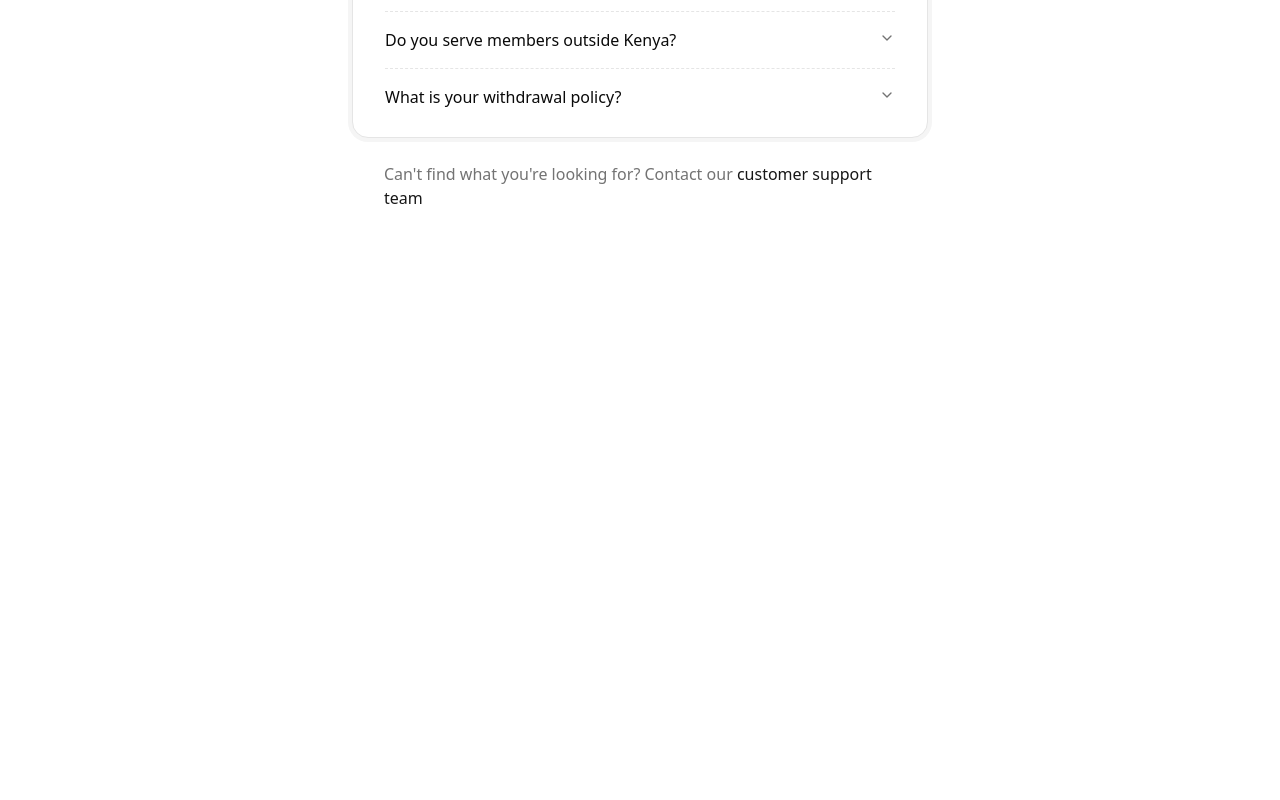
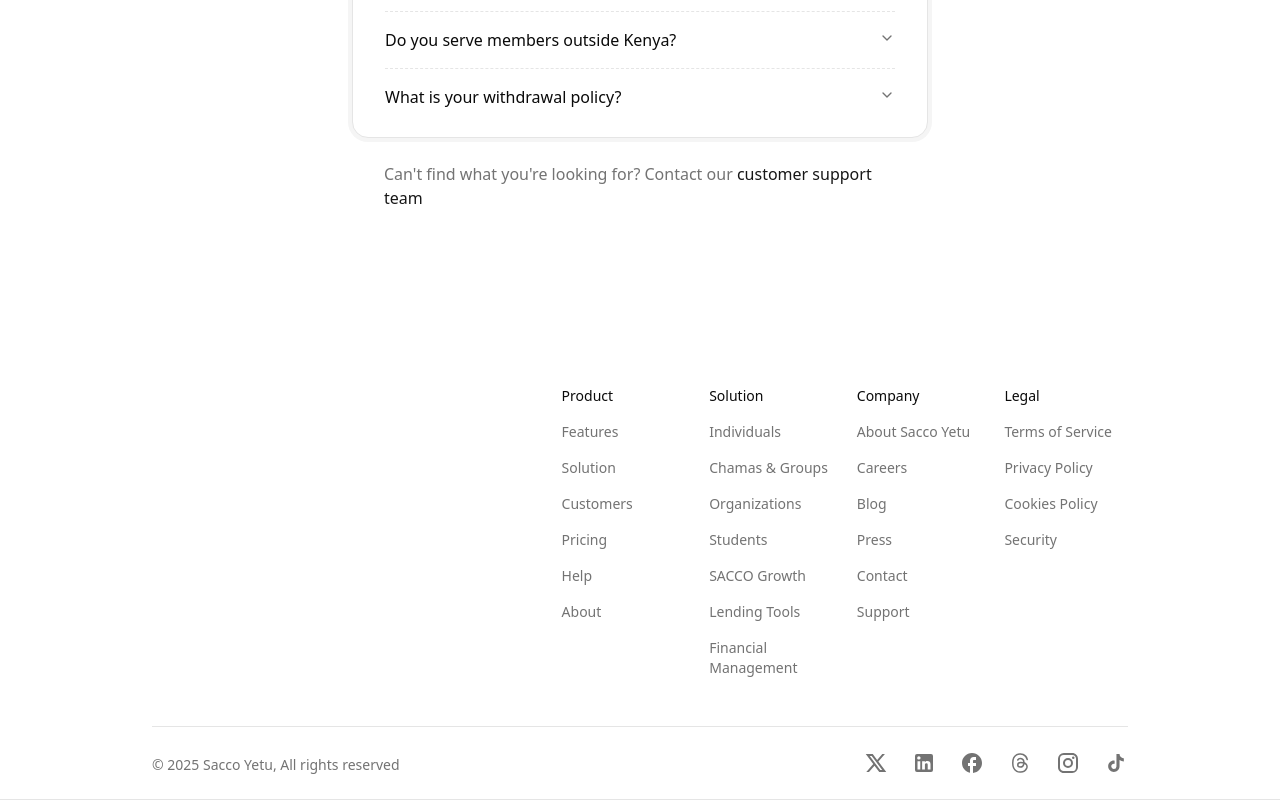
Before and after one commit to festus-sulumeti/sacco_yetu, a React (Vite) app: page / in a window 1280 px wide. Shown: the part 3627-4427 px from the top of the page. Before the commit the page ends 3933 px from the top, so only its background shows below. Built offline with nearby package versions, Linux system fonts and the light colour scheme.

Commit message:
feat: footer init

```diff
--- a/src/components/Herosection/HeroSection.tsx
+++ b/src/components/Herosection/HeroSection.tsx
@@ -8,8 +8,7 @@ import { useState } from 'react'
 import DetailsSector from './Detailssection'
 import SectionPage from './Section'
 import FAQ from './FAQ'
-
-
+import FooterSection from './Footer'
 
 const menuItems = [
     { name: 'Home', to: '/' },
@@ -165,6 +164,7 @@ export default function HeroSection() {
             <DetailsSector />
             <SectionPage />
             <FAQ />
+            <FooterSection />
         </>
     )
 }
```
